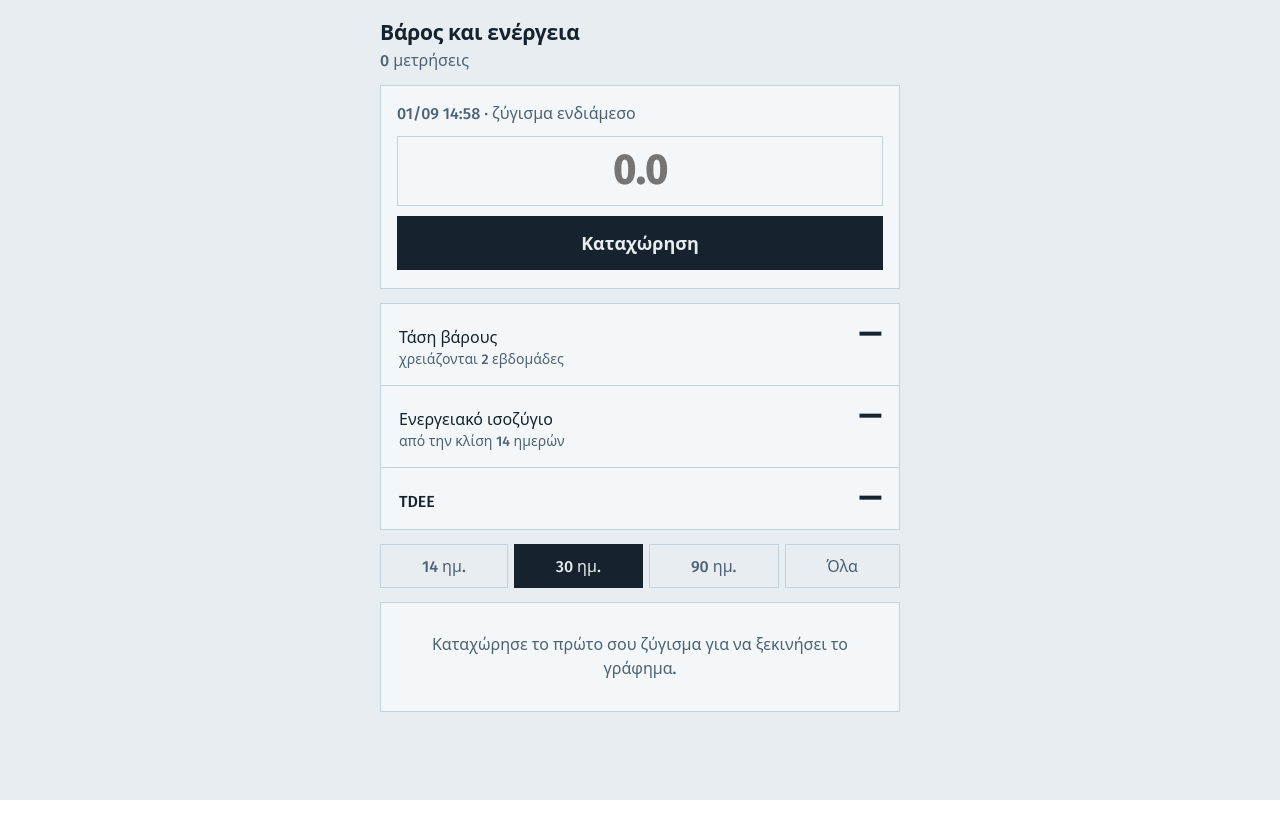
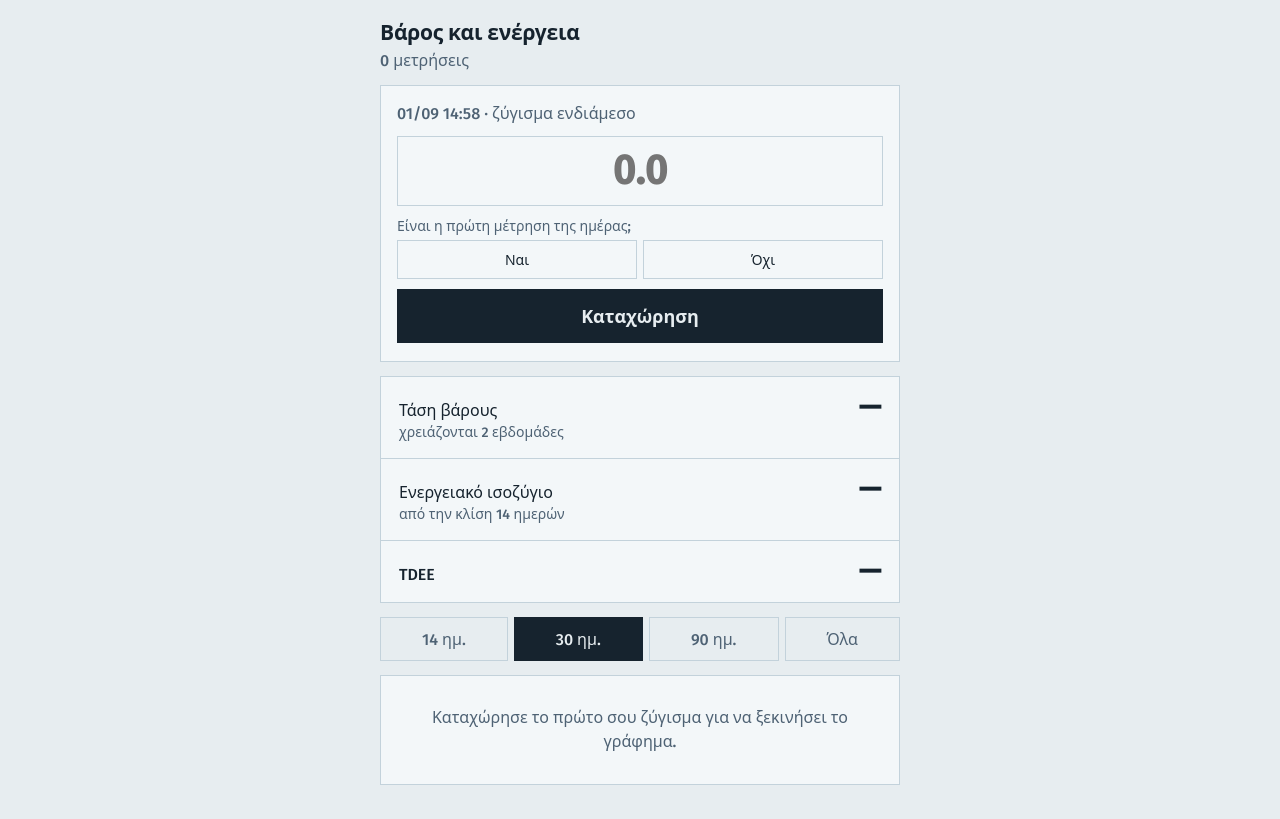
Before and after one commit to zosri/weight-app, a React (Vite) app: page / in a window 1280 px wide. Built offline with nearby package versions, Linux system fonts and the light colour scheme.

Commit message:
Add files via upload

```diff
--- a/src/components/WeightEntry.jsx
+++ b/src/components/WeightEntry.jsx
@@ -4,26 +4,37 @@ import { slotFromTime, SLOT_LABEL, formatDateTime, previousDayKey } from '../lib
 
 const ANSWER_LABEL = { yes: 'Ναι', no: 'Όχι', skip: 'Παράλειψη' }
 
+/** Ημέρα (τοπική) που ανήκει ένα timestamp — για σύγκριση με το «σήμερα». */
+function isSameDay(t1, t2) {
+  const a = new Date(t1), b = new Date(t2)
+  return a.getFullYear() === b.getFullYear() && a.getMonth() === b.getMonth() && a.getDate() === b.getDate()
+}
+
 /**
  * Εισαγωγή βάρους. Ημερομηνία και ώρα έρχονται από το σύστημα —
  * ο χρήστης πληκτρολογεί μόνο τον αριθμό.
  *
- * Στο πρωινό ζύγισμα εμφανίζεται επιπλέον ένα προαιρετικό πεδίο
- * βημάτων, που αφορά πάντα το χθες. Αν παραλειφθεί, δεν αποθηκεύεται
- * καθόλου — δεν μετράει σαν 0 βήματα.
+ * Το πρωινό ζύγισμα (ώρα < 11) παίρνει πάντα βήματα + ερωτήσεις.
+ * Αν όμως δεν υπάρχει ακόμα καμία μέτρηση σήμερα και η ώρα έχει
+ * περάσει το πρωινό όριο (π.χ. ξύπνημα Σαββατοκύριακου μετά τις 12:00),
+ * ρωτάμε ρητά αν είναι η πρώτη μέτρηση της ημέρας — αν ναι, παίρνει
+ * τα ίδια βήματα + ερωτήσεις σαν να ήταν πρωινό.
  *
- * Μετά την καταχώρηση βάρους+βημάτων στο πρωινό ζύγισμα, εμφανίζονται
- * (πρώτα ο αριθμός, μετά οι ερωτήσεις — όχι πριν) οι ενεργές ερωτήσεις
- * ναι/όχι για το χθες. Κάθε ερώτηση έχει και τρίτη επιλογή, «Παράλειψη»,
- * που καταγράφεται ρητά — ποτέ δεν ισοδυναμεί με «Όχι».
+ * Αν παραλειφθούν τα βήματα, δεν αποθηκεύεται καθόλου — δεν
+ * μετράει σαν 0 βήματα.
  */
-export default function WeightEntry({ onSave, activeQuestions = [] }) {
+export default function WeightEntry({ onSave, activeQuestions = [], measurements = [] }) {
   const [value, setValue] = useState('')
   const [steps, setSteps] = useState('')
   const [error, setError] = useState(null)
   const [pending, setPending] = useState(null) // { measurement, answers }
+  const [firstOfDay, setFirstOfDay] = useState(null) // null | true | false
   const now = Date.now()
   const slot = slotFromTime(now)
+
+  const noMeasurementToday = !measurements.some((m) => isSameDay(m.t, now))
+  const needsFirstOfDayPrompt = slot !== 'morning' && noMeasurementToday
+  const wantsExtras = slot === 'morning' || (needsFirstOfDayPrompt && firstOfDay === true)
 
   const submit = () => {
     const w = parseFloat(String(value).replace(',', '.'))
@@ -36,7 +47,7 @@ export default function WeightEntry({ onSave, activeQuestions = [] }) {
     const t = Date.now()
     const m = { t, weight: +w.toFixed(2), slot: slotFromTime(t) }
 
-    if (m.slot === 'morning' && String(steps).trim() !== '') {
+    if (wantsExtras && String(steps).trim() !== '') {
       const s = parseInt(String(steps).replace(/\D/g, ''), 10)
       if (Number.isFinite(s) && s >= 0 && s <= 100000) {
         m.steps = s
@@ -46,8 +57,9 @@ export default function WeightEntry({ onSave, activeQuestions = [] }) {
 
     setValue('')
     setSteps('')
+    setFirstOfDay(null)
 
-    if (m.slot === 'morning' && activeQuestions.length > 0) {
+    if (wantsExtras && activeQuestions.length > 0) {
       setPending({ measurement: m, answers: {} })
     } else {
       onSave(m)
@@ -137,7 +149,31 @@ export default function WeightEntry({ onSave, activeQuestions = [] }) {
         }}
       />
 
-      {slot === 'morning' && (
+      {needsFirstOfDayPrompt && (
+        <div style={{ marginTop: 10 }}>
+          <label style={{ display: 'block', fontSize: T.xs, color: C.muted, marginBottom: 5 }}>
+            Είναι η πρώτη μέτρηση της ημέρας;
+          </label>
+          <div style={{ display: 'flex', gap: 6 }}>
+            {[['Ναι', true], ['Όχι', false]].map(([label, v]) => (
+              <button
+                key={label}
+                onClick={() => setFirstOfDay(v)}
+                style={{
+                  flex: 1, padding: '9px 0', fontSize: T.xs, fontWeight: W.normal,
+                  cursor: 'pointer', border: `1px solid ${C.grid}`,
+                  background: firstOfDay === v ? C.ink : 'transparent',
+                  color: firstOfDay === v ? C.paper : C.ink,
+                }}
+              >
+                {label}
+              </button>
+            ))}
+          </div>
+        </div>
+      )}
+
+      {wantsExtras && (
         <div style={{ marginTop: 10 }}>
           <label style={{ display: 'block', fontSize: T.xs, color: C.muted, marginBottom: 5 }}>
             Βήματα χθες (προαιρετικό)
```
